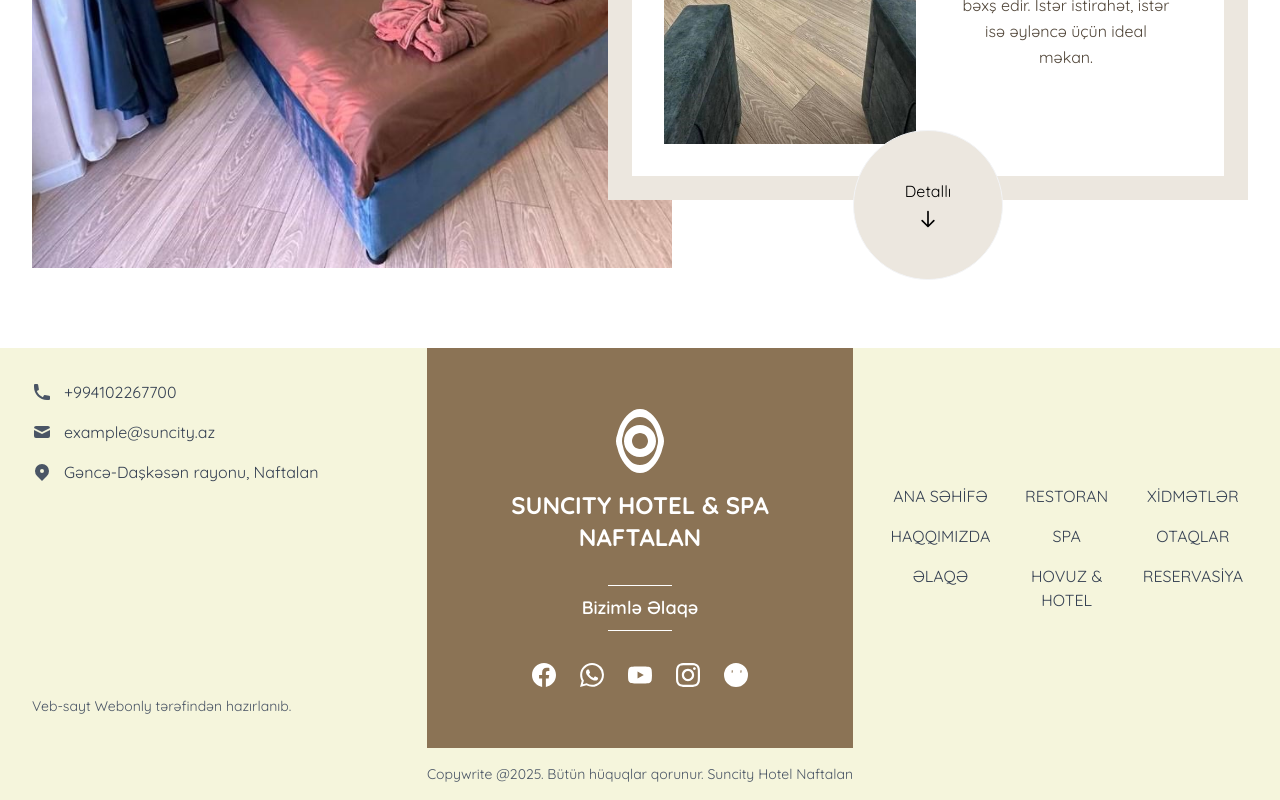
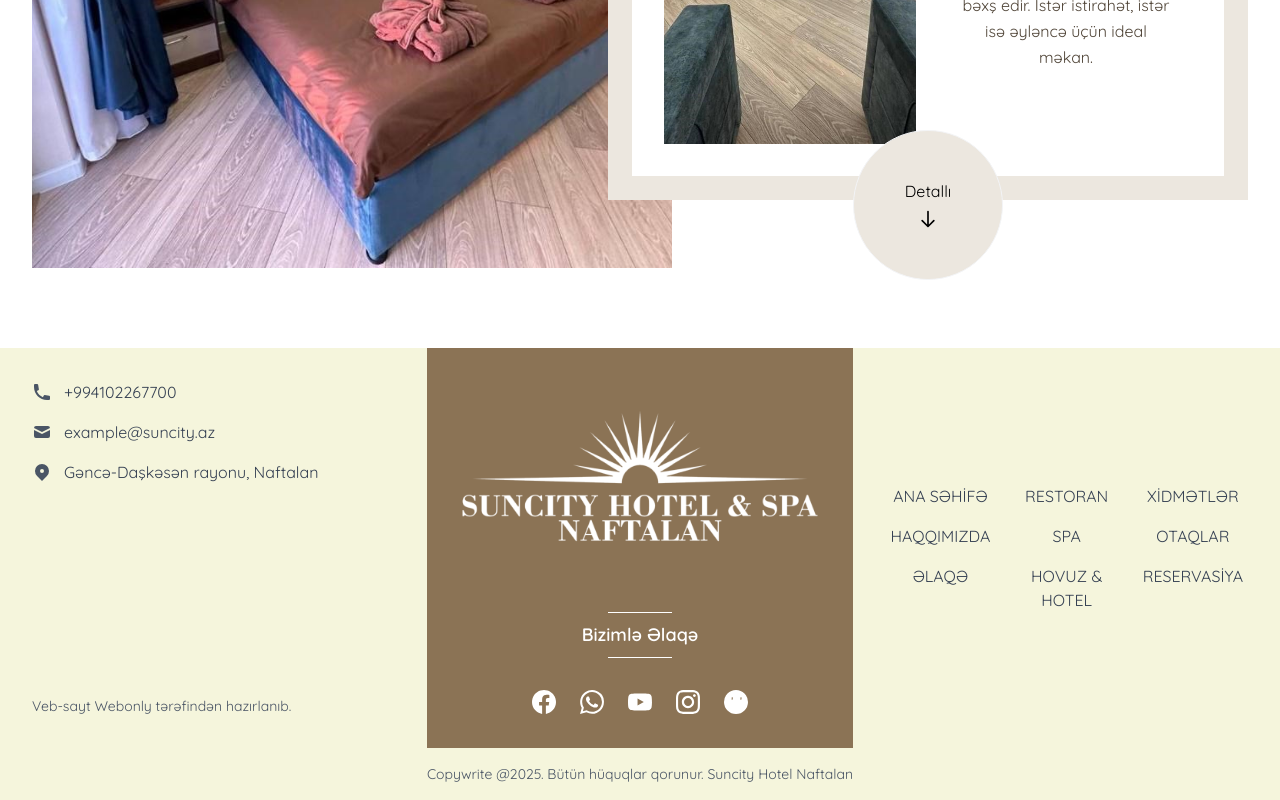
Before and after one commit to KepaMax/suncity, a Next.js app: page /rooms in a window 1280 px wide. Shown: the part 3623-4423 px from the top of the page. Built offline with nearby package versions, Linux system fonts and the light colour scheme.

Commit message:
Update Footer component to replace SVG logo with an image and refactor navigation links to use Next.js Link component for improved routing. Enhance layout consistency and accessibility across the footer section.

```diff
--- a/src/components/Footer.tsx
+++ b/src/components/Footer.tsx
@@ -1,4 +1,6 @@
 import React from 'react';
+import Image from 'next/image';
+import Link from 'next/link';
 
 export default function Footer(props: { className?: string }) {
   return (
@@ -36,14 +38,16 @@ export default function Footer(props: { className?: string }) {
         {/* Middle Section - Logo and Social Media */}
         <div className="bg-[#8B7355] p-8 flex flex-col items-center justify-center text-white">
           <div className="text-center mb-6">
-            {/* Sunburst Icon */}
-            <div className="w-16 h-16 mx-auto mb-4">
-              <svg viewBox="0 0 64 64" fill="currentColor" className="w-full h-full">
-                <path d="M32 0c-2.1 0-4.2 0.4-6.2 1.2C19.8 4.4 12.4 11.8 9.2 25.8C8.4 27.8 8 29.9 8 32s0.4 4.2 1.2 6.2C12.4 52.2 19.8 59.6 25.8 62.8C27.8 63.6 29.9 64 32 64s4.2-0.4 6.2-1.2C44.2 59.6 51.6 52.2 54.8 38.2C55.6 36.2 56 34.1 56 32s-0.4-4.2-1.2-6.2C51.6 11.8 44.2 4.4 38.2 1.2C36.2 0.4 34.1 0 32 0zM32 56c-1.8 0-3.6-0.3-5.3-0.9C22.4 53.2 16.8 47.6 14.9 37.3C14.3 35.6 14 33.8 14 32s0.3-3.6 0.9-5.3C16.8 16.4 22.4 10.8 26.7 8.9C28.4 8.3 30.2 8 32 8s3.6 0.3 5.3 0.9C41.6 10.8 47.2 16.4 49.1 26.7C49.7 28.4 50 30.2 50 32s-0.3 3.6-0.9 5.3C47.2 47.6 41.6 53.2 37.3 55.1C35.6 55.7 33.8 56 32 56z"/>
-                <path d="M32 16c-8.8 0-16 7.2-16 16s7.2 16 16 16 16-7.2 16-16-7.2-16-16-16zm0 24c-4.4 0-8-3.6-8-8s3.6-8 8-8 8 3.6 8 8-3.6 8-8 8z"/>
-              </svg>
+            {/* Logo */}
+            <div className="mx-auto mb-4">
+              <Image
+                src="/images/logo_small.png"
+                alt="Suncity Hotel Logo"
+                width={250}
+                height={250}
+                className="w-full h-full object-contain"
+              />
             </div>
-            <h2 className="text-2xl font-bold mb-2">SUNCITY HOTEL & SPA NAFTALAN</h2>
           </div>
 
           <div className="text-center mb-8">
@@ -86,19 +90,19 @@ export default function Footer(props: { className?: string }) {
         <div className="bg-[#F5F5DC] p-8 flex flex-col justify-center">
           <div className="grid grid-cols-3 gap-4 text-center">
             <div className="space-y-4">
-              <a href="#" className="block text-gray-700 hover:text-[#8B7355] transition-colors">ANA SƏHİFƏ</a>
-              <a href="#" className="block text-gray-700 hover:text-[#8B7355] transition-colors">HAQQIMIZDA</a>
-              <a href="#" className="block text-gray-700 hover:text-[#8B7355] transition-colors">ƏLAQƏ</a>
+              <Link href="/" className="block text-gray-700 hover:text-[#8B7355] transition-colors">ANA SƏHİFƏ</Link>
+              <Link href="/hotel" className="block text-gray-700 hover:text-[#8B7355] transition-colors">HAQQIMIZDA</Link>
+              <Link href="/contact" className="block text-gray-700 hover:text-[#8B7355] transition-colors">ƏLAQƏ</Link>
             </div>
             <div className="space-y-4">
-              <a href="#" className="block text-gray-700 hover:text-[#8B7355] transition-colors">RESTORAN</a>
-              <a href="#" className="block text-gray-700 hover:text-[#8B7355] transition-colors">SPA</a>
-              <a href="#" className="block text-gray-700 hover:text-[#8B7355] transition-colors">HOVUZ & HOTEL</a>
+              <Link href="/services" className="block text-gray-700 hover:text-[#8B7355] transition-colors">RESTORAN</Link>
+              <Link href="/services" className="block text-gray-700 hover:text-[#8B7355] transition-colors">SPA</Link>
+              <Link href="/services" className="block text-gray-700 hover:text-[#8B7355] transition-colors">HOVUZ & HOTEL</Link>
             </div>
             <div className="space-y-4">
-              <a href="#" className="block text-gray-700 hover:text-[#8B7355] transition-colors">XİDMƏTLƏR</a>
-              <a href="#" className="block text-gray-700 hover:text-[#8B7355] transition-colors">OTAQLAR</a>
-              <a href="#" className="block text-gray-700 hover:text-[#8B7355] transition-colors">RESERVASİYA</a>
+              <Link href="/services" className="block text-gray-700 hover:text-[#8B7355] transition-colors">XİDMƏTLƏR</Link>
+              <Link href="/rooms" className="block text-gray-700 hover:text-[#8B7355] transition-colors">OTAQLAR</Link>
+              <Link href="/reservation" className="block text-gray-700 hover:text-[#8B7355] transition-colors">RESERVASİYA</Link>
             </div>
           </div>
         </div>
```
